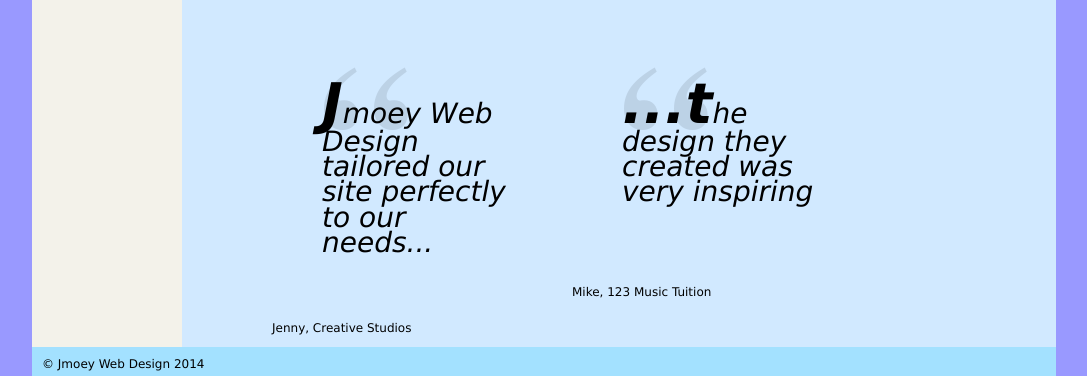
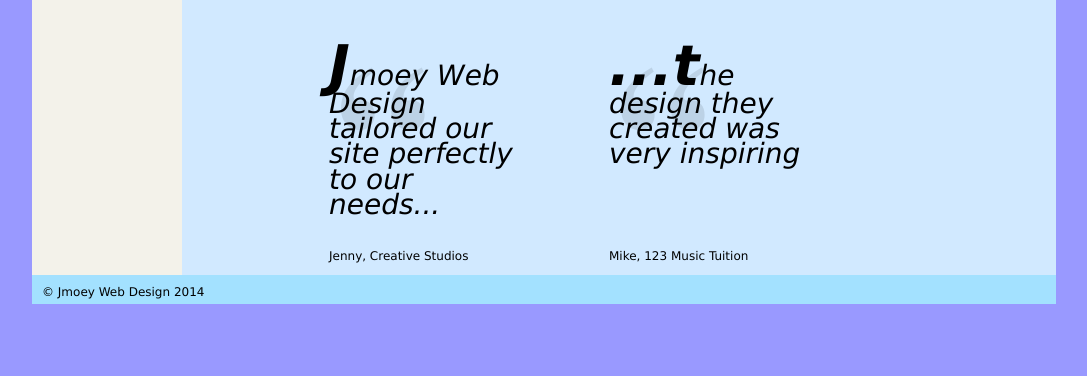
Before and after one commit to Joshun/COM1008-assignment1, a plain HTML site: page index.html in a window 1280 px wide. Shown: the part 454-830 px from the top of the page, without its empty margins (96-1183 px from the left). After the commit the page ends 800 px from the top, so only its background shows below. Drawn offline with nearby package versions, Linux system fonts and the light colour scheme.

Commit message:
Fix pquote width

```diff
--- a/stylesheets/jmoey.css
+++ b/stylesheets/jmoey.css
@@ -144,20 +144,25 @@ img.graphics {
 
 
 /* Pull quote styling ~~~~~~~~~~~~~~~~~~~~~~~~~~~~~~~~~~~~~ */
-.pquote blockquote{
-	width: 200px;
+.pquote ul {
+	padding: 0;
+}
+
+.pquote blockquote{ /* Draw background image of quote marks */
     background: url("../images/homepage/openquote.png") top left no-repeat;
     font-size: 1.75em;
     line-height: 0.9;
     font-style: italic;
-    padding: 10px;
+    padding: 0;
+    margin: 0;
     min-height: 7em;
+    width: 200px;
 }
 
 .pquote li {
 	list-style: none;
 	float: left;
-	margin: 0;
+	margin: 0 40px;
 }
 
 .pquote blockquote p:first-letter {
@@ -165,8 +170,15 @@ img.graphics {
     font-weight: bold;
 }
 
+/* Font size of "by" */
 .pquote .by {
 	font-size: 0.75em;
+}
+
+/* Container of quotes */
+.pquote {
+	width: 560px;
+	margin: auto;
 }
 
 /* ~~~~~~~~~~~~~~~~~~~~~~~~~~~~~~~~~~~~~~~~~~~~~~~~~~~~~~~~ */
```
